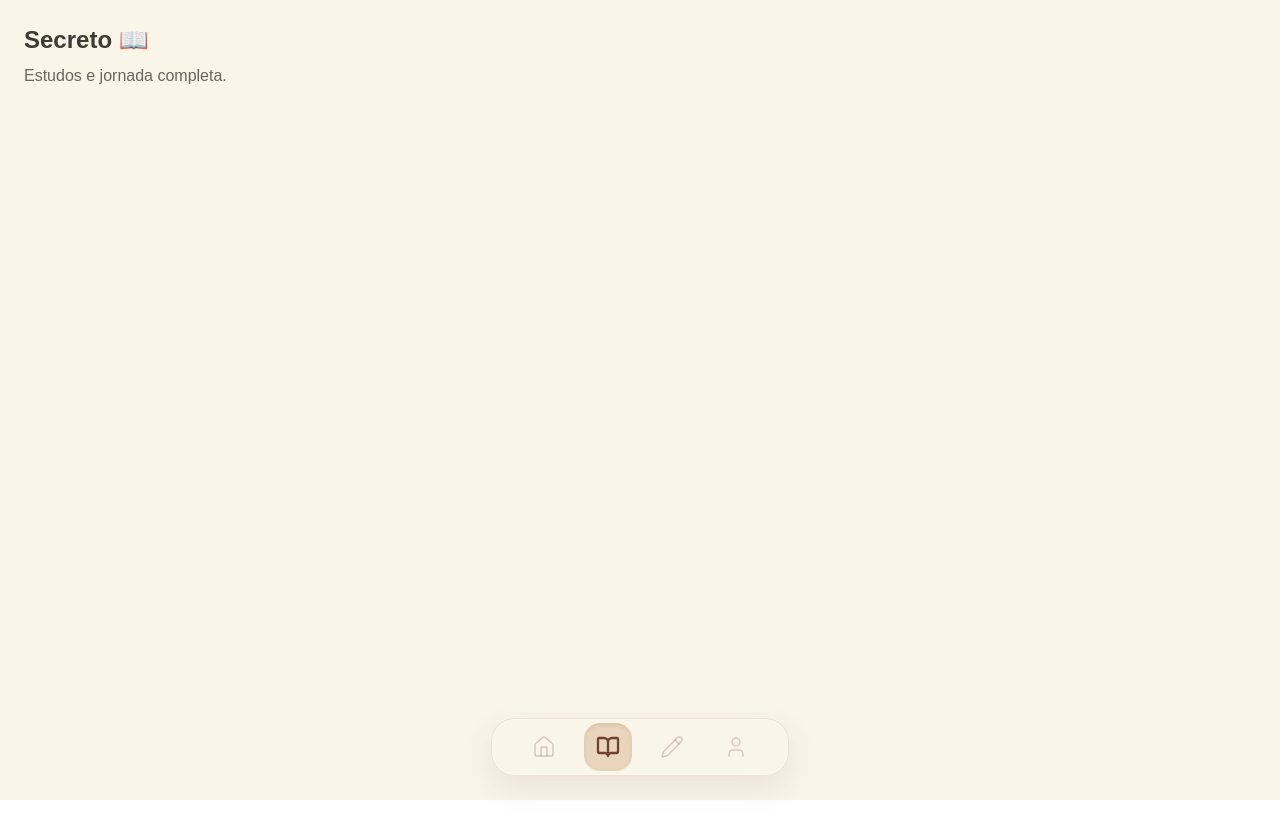
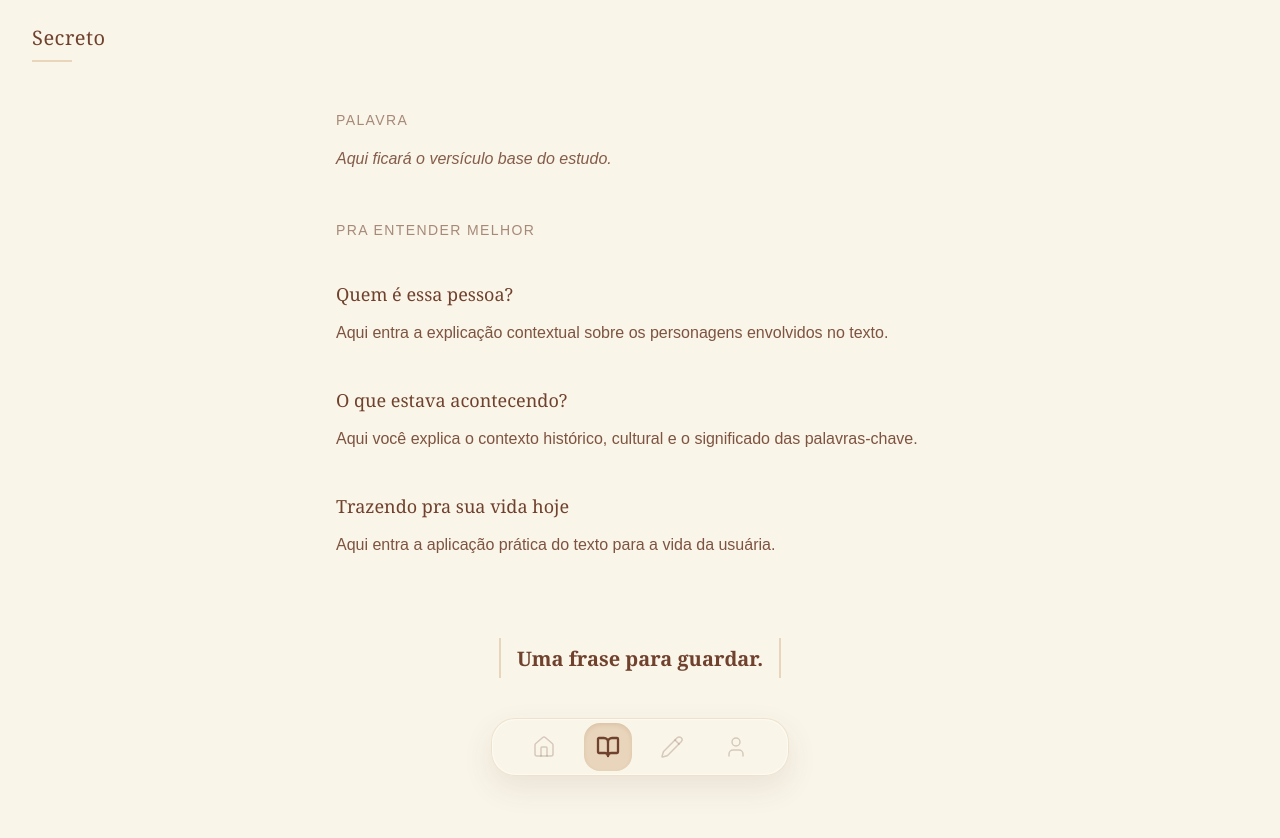
Before and after one commit to michelesannti/no-secreto, a Next.js app: page /secreto in a window 1280 px wide. Shown: the top 838 px of the page. Before the commit the page ends 800 px from the top, so only its background shows below. Built offline with nearby package versions, Linux system fonts and the light colour scheme.

Commit message:
Secreto V1 estrutura inicial estudo guiado

```diff
--- a/app/(app)/secreto/page.tsx
+++ b/app/(app)/secreto/page.tsx
@@ -1,12 +1,88 @@
-export default function Secreto() {
+"use client";
+
+export default function SecretoPage() {
   return (
-    <div className="p-6 pb-24">
-      <h1 className="text-2xl font-semibold text-[#3e3a36] mb-2">
-        Secreto 📖
-      </h1>
-      <p className="text-[#6b645f]">
-        Estudos e jornada completa.
-      </p>
+    <div className="min-h-screen bg-[#f9f5e9] pt-6 pb-40 text-[#70412d]">
+
+      {/* TOPO FULL WIDTH */}
+      <div className="px-8 mb-12">
+        <h1 className="text-xl font-serif tracking-wide">
+          Secreto
+        </h1>
+        <div className="w-10 h-[2px] bg-[#e9d5bb] mt-2"></div>
+      </div>
+
+      {/* CONTEÚDO CENTRALIZADO */}
+      <div className="max-w-2xl mx-auto px-8 space-y-12">
+
+        {/* PALAVRA */}
+        <section className="space-y-4">
+          <h2 className="text-sm tracking-widest uppercase text-[#70412d]/60">
+            Palavra
+          </h2>
+
+          <p className="italic text-[#70412d]/85 leading-relaxed">
+            Aqui ficará o versículo base do estudo.
+          </p>
+        </section>
+
+        {/* PRA ENTENDER MELHOR */}
+        <section className="space-y-10">
+
+          <h2 className="text-sm tracking-widest uppercase text-[#70412d]/60">
+            Pra entender melhor
+          </h2>
+
+          {/* QUEM É ESSA PESSOA */}
+          <div className="space-y-3">
+            <h3 className="font-serif text-lg">
+              Quem é essa pessoa?
+            </h3>
+            <p className="leading-relaxed text-[#70412d]/90">
+              Aqui entra a explicação contextual sobre os personagens envolvidos no texto.
+            </p>
+          </div>
+
+          {/* O QUE ESTAVA ACONTECENDO */}
+          <div className="space-y-3">
+            <h3 className="font-serif text-lg">
+              O que estava acontecendo?
+            </h3>
+            <p className="leading-relaxed text-[#70412d]/90">
+              Aqui você explica o contexto histórico, cultural e o significado das palavras-chave.
+            </p>
+          </div>
+
+          {/* TRAZENDO PRA SUA VIDA HOJE */}
+          <div className="space-y-3">
+            <h3 className="font-serif text-lg">
+              Trazendo pra sua vida hoje
+            </h3>
+            <p className="leading-relaxed text-[#70412d]/90">
+              Aqui entra a aplicação prática do texto para a vida da usuária.
+            </p>
+          </div>
+
+        </section>
+
+        {/* UMA FRASE PRA GUARDAR */}
+        <section className="flex items-center justify-center pt-8">
+
+          <div className="flex items-center gap-4">
+
+            <div className="w-[1.5px] h-10 bg-[#e9d5bb]"></div>
+
+            <p className="font-serif text-xl font-semibold text-center leading-tight max-w-md">
+              Uma frase para guardar.
+            </p>
+
+            <div className="w-[1.5px] h-10 bg-[#e9d5bb]"></div>
+
+          </div>
+
+        </section>
+
+      </div>
     </div>
   );
 }
```
